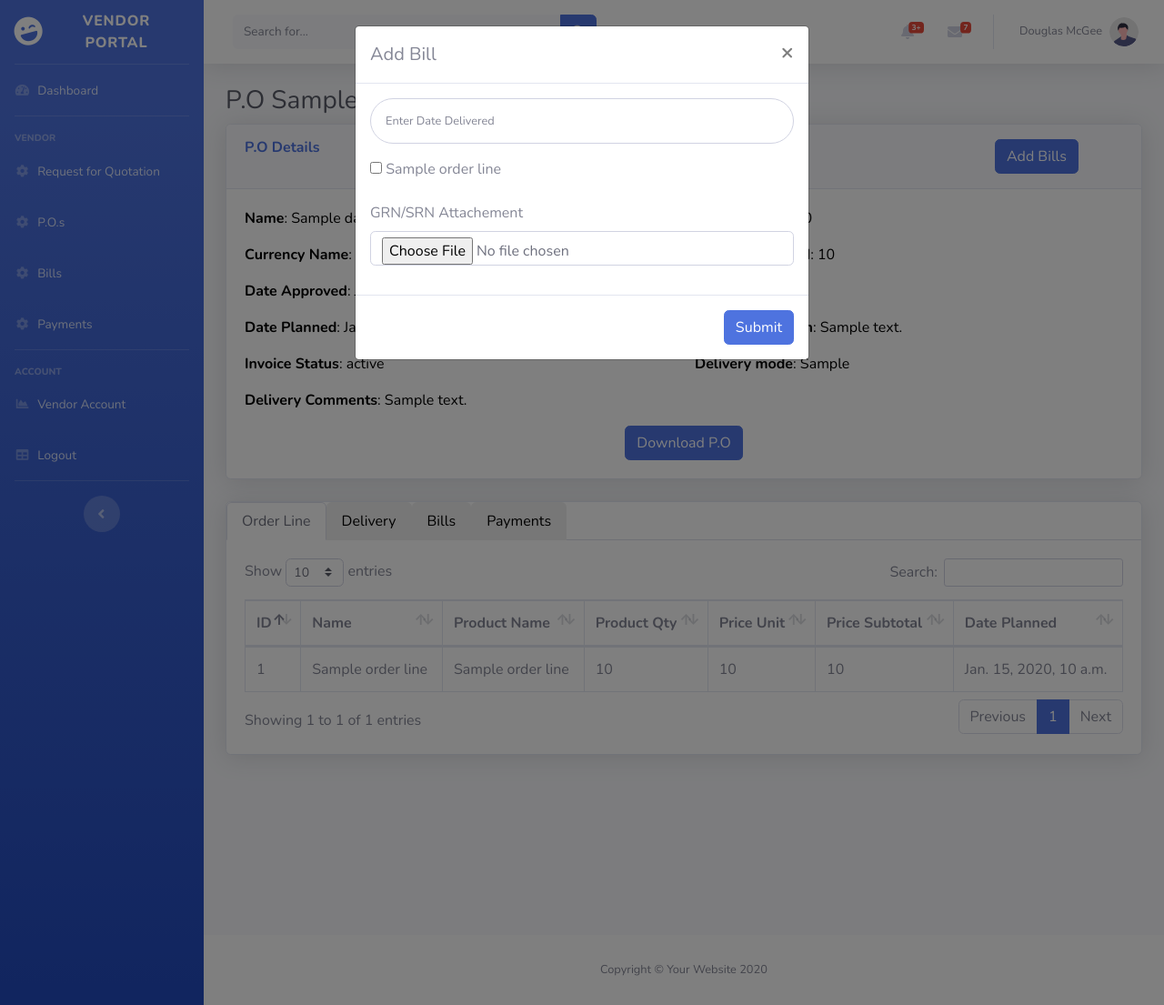
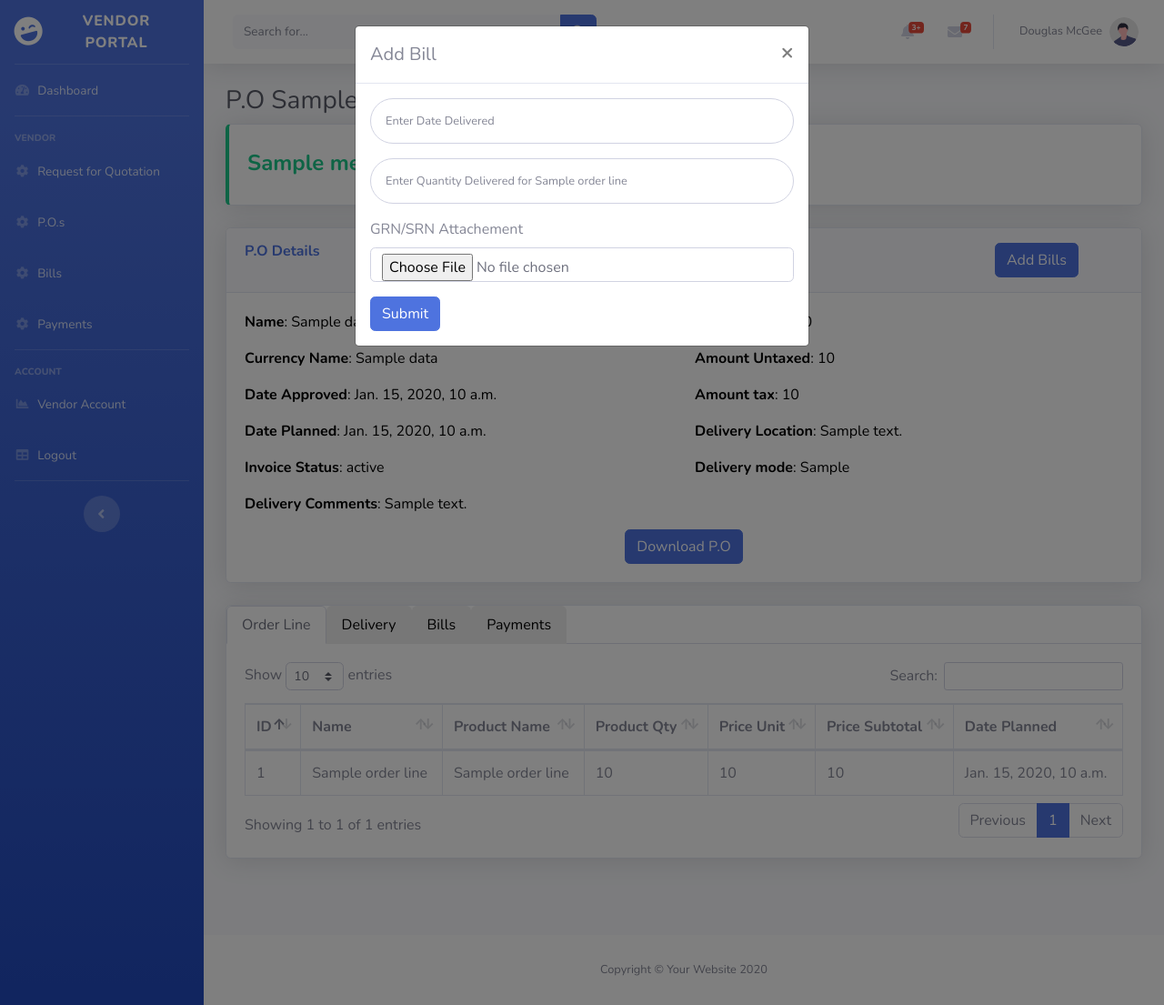
Before and after one commit to 07Owuor/vendor_portal, a Django app: page /vendor-pos/1 in a window 1280 px wide, after a click on "Add Bills". Shown: the whole page at 91% size. Run offline with Django 4.2, Linux system fonts and the light colour scheme; tables that the repository leaves empty hold one stand-in row (values such as "Sample post"); one stand-in notice (Sample message) is shown; a database or web service that is not in the repository returns one stand-in record (values such as "Sample title"); some libraries are stand-ins or nearby versions.

Commit message:
Updated Post Receipts module

```diff
--- a/home/urls.py
+++ b/home/urls.py
@@ -5,6 +5,7 @@ urlpatterns = [
     path('', views.home_index, name='home'),
     path('vendor-pos', views.vendor_po, name='vendor_po'),
     path('vendor-pos/<int:po_id>', views.po_detail, name='vendor_po_details'),
+    path('vendor-pos/post_receipt/<int:po_id>', views.post_po_receipt, name='post_receipt'),
     path('vendor-invoices', views.vendor_invoices, name='vendor_invoices'),
     path('vendor-invoices/<int:invoice_id>', views.invoice_detail, name='vendor_invoice_detail'),
     path('vendor-payments', views.vendor_payments, name='vendor_payments'),
--- a/home/views.py
+++ b/home/views.py
@@ -1,6 +1,8 @@
 from django.shortcuts import render, redirect, get_object_or_404
 from django.contrib.auth.decorators import login_required
-from .forms import PurchaseOrderForm
+from django.views.decorators.csrf import csrf_exempt
+from django.http import JsonResponse
+from django.contrib import messages
 from django.conf import settings
 import requests
 import json
@@ -50,16 +52,46 @@ def po_detail(request, po_id):
     po_data = po_response.json()
     json_data = po_data["data"]
     content = [po for po in json_data if po.get('id') == po_id]
-    if request.method == 'POST':
-        form = PurchaseOrderForm(request.POST or None)
-    else:
-        form = PurchaseOrderForm()
 
     data = {
         "data": content[0]
     }
 
     return render(request, template_name, data)
+
+
+@csrf_exempt
+def post_po_receipt(request, po_id):
+    po_data = po_response.json()
+    json_data = po_data["data"]
+    content = [po for po in json_data if po.get('id') == po_id]
+    if request.method == 'POST' and request.headers.get('X-Requested-With') == 'XMLHttpRequest':
+        qty_received = {}
+        date_delivered = request.POST.get('date_delivered')
+        data = content[0]
+        for line in data["order_line"]:
+            line_quantity = request.POST.get(str(line["id"]))
+            qty_received["po_line_id"] = int(line["id"])
+            qty_received["receipt_date"] = date_delivered
+            qty_received["qty_received"] = str(line_quantity)
+
+        payload = {
+            "po_id": po_id,
+            "delivery_note_attachment": None,
+            "mimetype": "pdf",
+            "qty_received": str(qty_received)
+        }
+        print(payload)
+        messages.success(request, "Bill successfully posted")
+        post_response = requests.post(
+            'https://odoo.develop.saner.gy/purchase_custom/create_delivery_receipt',
+            json=payload
+        )
+        print(post_response.json())
+        return JsonResponse({'success': True, 'data': post_response.json()})
+
+    messages.success(request, "Failed to post bill")
+    return JsonResponse({'success': False})
 
 
 def vendor_bills(request):
--- a/templates/base.html
+++ b/templates/base.html
@@ -390,13 +390,14 @@
 
 
     <script src="{% static 'vendor/jquery/jquery.min.js' %}"></script>
-    <script src="{% static 'vendor/bootstrap/js/bootstrap.bundle.min.js' %}"></script>
+
 
     <!-- Core plugin JavaScript-->
     <script src="{% static 'vendor/jquery-easing/jquery.easing.min.js' %}"></script>
 
     <!-- Custom scripts for all pages-->
     <script src="{% static 'js/sb-admin-2.min.js' %}"></script>
+    <script src="{% static 'vendor/bootstrap/js/bootstrap.bundle.min.js' %}"></script>
 
     {% block script %}
     {% endblock %}
--- a/templates/home/po_detail.html
+++ b/templates/home/po_detail.html
@@ -5,12 +5,29 @@
 {% block css %}
 <!-- Custom styles for this page -->
 <link href="{% static 'vendor/datatables/dataTables.bootstrap4.min.css' %}" rel="stylesheet">
-<script src="https://ajax.googleapis.com/ajax/libs/jquery/3.6.4/jquery.min.js"></script>
-<script src="https://maxcdn.bootstrapcdn.com/bootstrap/3.4.1/js/bootstrap.min.js"></script>
 {% endblock %}
 
 {% block content %}
 <h1 class="h3 mb-2 text-gray-800"> P.O {{data.name}}</h1>
+{% if messages %}
+<div class="row">
+    {% for message in messages %}
+    <div class="col-xl-12 col-md-12 mb-4 col-sm-12">
+        <div class="card border-left-success shadow h-100 py-2">
+            <div class="card-body">
+                <div class="row no-gutters align-items-center">
+                    <div class="col mr-2">
+                        <div class="h4 font-weight-bold text-success  mb-1">
+                            {{ message }}
+                        </div>
+                    </div>
+                </div>
+            </div>
+        </div>
+    </div>
+    {% endfor %}
+</div>
+{% endif %}
 <div class="card shadow mb-4">
     <div class="card-header py-3">
         <div class="row">
@@ -43,7 +60,7 @@
         	</div>
             <div class="col-12">
                 <center>
-                    <button type="button" class="btn btn-primary" data-toggle="modal" data-target="#exampleModal">
+                    <button type="button" class="btn btn-primary">
                         Download P.O
                     </button>
                 </center>
@@ -208,29 +225,25 @@
             </button>
           </div>
           <div class="modal-body">
-           <form method="POST" class="user">
-                {% csrf_token %}
+           <form method="POST" class="user" id="poForm">
                 <div class="form-group">
-                    <input type="text" class="form-control form-control-user"id="exampleInputEmail" aria-describedby="emailHelp" placeholder="Enter Date Delivered">
+                    <input type="text" class="form-control form-control-user"id="exampleInputEmail" name="date_delivered" aria-describedby="emailHelp" placeholder="Enter Date Delivered">
                 </div>
                 {% for d in data.order_line %}
                 <div class="form-group">
-                    <input type="checkbox" id="{{d.id}}" name="p_o" value="{{d.id}}">
-                    <label for="{{d.id}}">{{d.product_name}}</label><br>
+                    <input type="text" class="form-control form-control-user" name="{{d.id}}" id="exampleInputEmail"
+                        aria-describedby="emailHelp" placeholder="Enter Quantity Delivered for {{d.product_name}}">
                 </div>
                 {% endfor %}
 
                 <div class="form-group">
                     <label for="grnAttachement">GRN/SRN Attachement</label>
-                    <input type="file" class="form-control"  id="grnAttachement" placeholder="GRN/SRN Attachement">
+                    <input type="file" class="form-control"  id="grnAttachement" name="receipt_attachement" placeholder="GRN/SRN Attachement">
                 </div>
 
                 <div class="clearfix"></div>
+                <button type="submit" class="btn btn-primary">Submit</button>
             </form>
-          </div>
-          <div class="modal-footer">
-
-            <button type="button" class="btn btn-primary">Submit</button>
           </div>
         </div>
       </div>
@@ -244,4 +257,44 @@
 
     <!-- Page level custom scripts -->
     <script src="{% static 'js/demo/datatables-demo.js' %}"></script>
+    <script type="text/javascript">
+     function reloadPage()
+     {
+       window.location.reload()
+     }
+    </script>
+    <script type="text/javascript">
+        $(document).ready(function() {
+            $('#poForm').submit(function(event) {
+                event.preventDefault(); // Prevent the default form submission
+
+                var formData = $(this).serialize(); // Serialize the form data
+                $.ajax({
+                    type: 'POST',
+                    url: "{% url 'post_receipt' po_id=data.id %}", // Replace with your Django endpoint URL
+                    data: formData,
+                    dataType: 'json',
+                    headers: {
+                        "X-Requested-With": "XMLHttpRequest",
+                    },
+                    success: function(response) {
+                        if (response.success) {
+                            // Handle success response
+                            reloadPage();
+                            console.log('Form submission success');
+                        } else {
+                            // Handle failure response
+                            console.log('Form submission failed');
+
+                        }
+                    },
+                    error: function(xhr, errmsg, err) {
+                        // Handle error
+                        console.log('AJAX request failed'+err+errmsg);
+                    }
+                });
+            });
+        });
+    </script>
+
 {% endblock %}
```
Also changed, not shown: VendorPortal/settings.py (+30 -1 lines).
